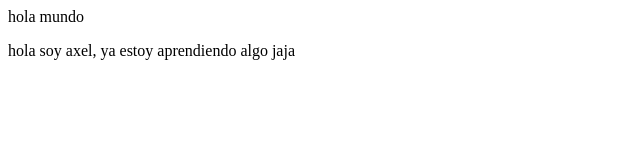
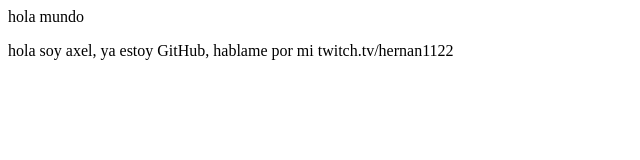
Before and after one commit to hernan1122/ProyectoDemoCursoPrewor, a plain HTML site: page index.html in a window 1280 px wide. Shown: the whole page, without its empty margins (0-640 px from the left). Drawn offline with Linux system fonts and the light colour scheme.

Commit message:
agregamos sitio de twitch

```diff
--- a/index.html
+++ b/index.html
@@ -8,7 +8,7 @@
 </head>
 <body>
     <p>
-        hola soy axel, ya estoy aprendiendo algo jaja
+        hola soy axel, ya estoy GitHub, hablame por mi twitch.tv/hernan1122
     </p>
 </body>
 </html>
```
